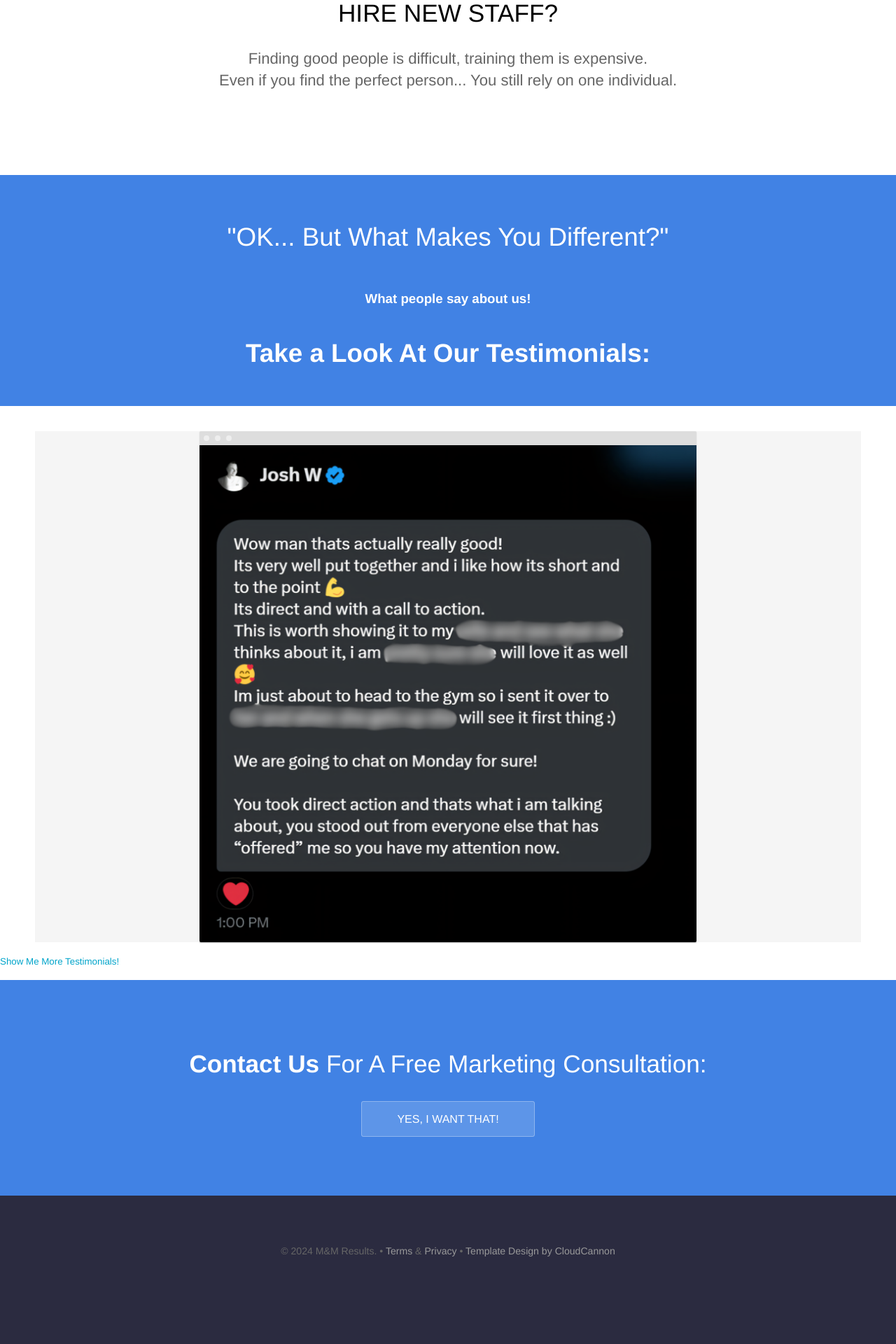
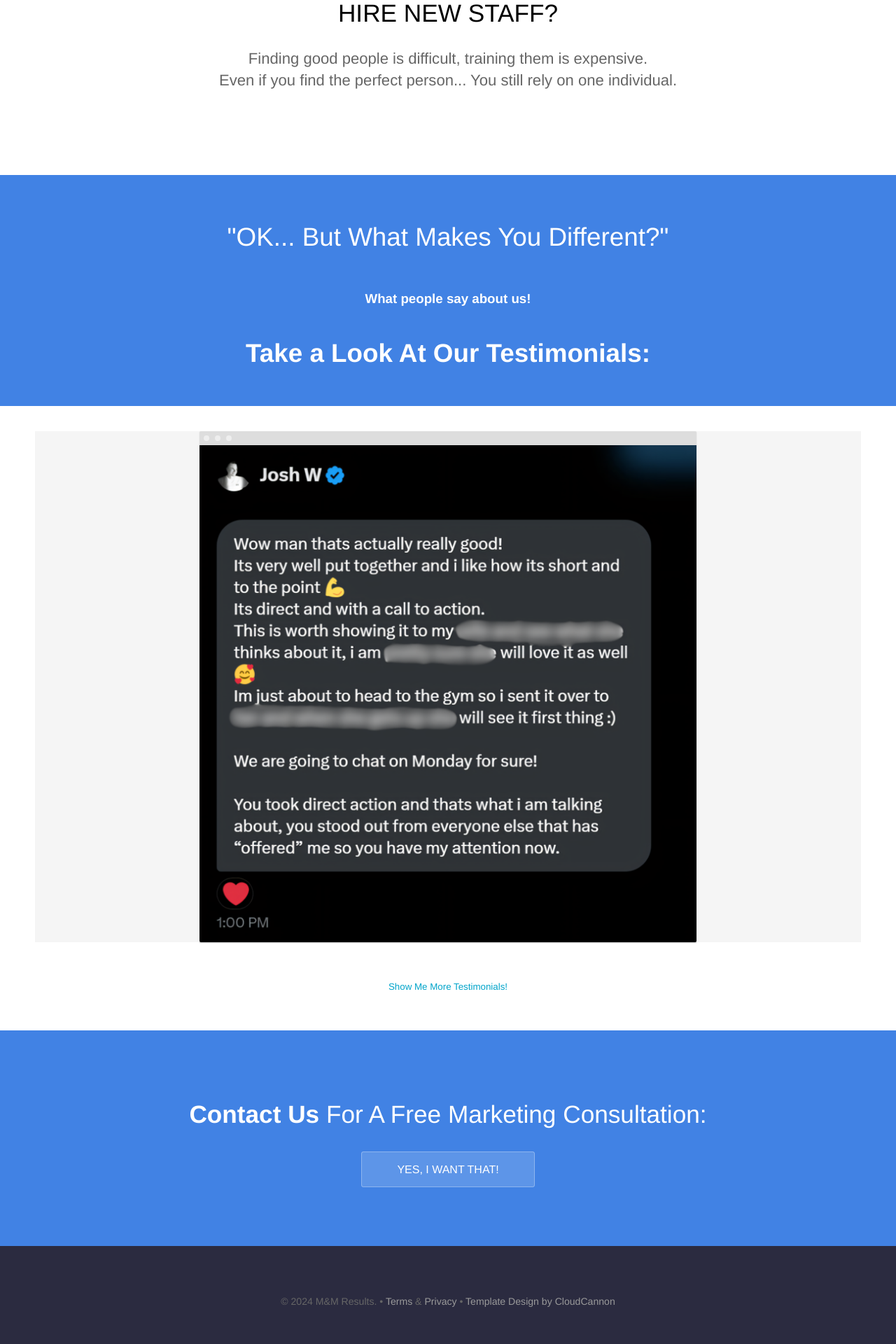
Before and after one commit to Huntinex/MMResults, a Jekyll site: the page built from index.html, in a window 1280 px wide. Shown: the part 1076-2996 px from the top of the page at 70% size. Built offline with Jekyll 4.4.1, drawn with Linux system fonts in a browser that asks for light colours; before the commit the page ends 2924 px from its top, so only the background shows below that.

Commit message:
Update index.html

```diff
--- a/index.html
+++ b/index.html
@@ -53,8 +53,9 @@ description: More Growth. More Clients.
 					<img src="{{ site.baseurl }}/images/testimony1.png" alt="Screenshot" class="screenshot editable" />
 				</div>
 			</div>
-		</center><br>
+		</center><br><br><br><center>
 			<small><a href="https://docs.google.com/document/d/1fJLxk77tEJDjuq-eMT4-KJcYKVSD0yCrHwdET3xYs_w/edit?usp=sharing">Show Me More Testimonials!</a></small>
+			</center><br>
 
 	<br><br>
 	<section class="bottom-cta">
```
